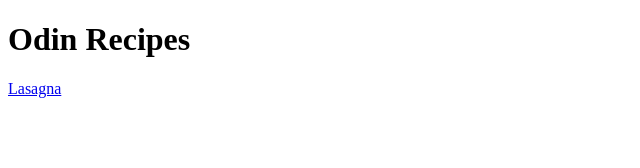
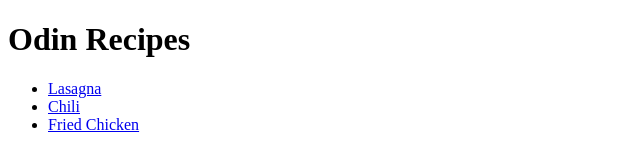
Before and after one commit to rumbocazzo/odin-recipes, a plain HTML site: page index.html in a window 1280 px wide. Shown: the whole page, without its empty margins (0-640 px from the left). Drawn offline with Linux system fonts and the light colour scheme.

```diff
--- a/index.html
+++ b/index.html
@@ -7,6 +7,10 @@
 	</head>
 	<body>
 		<h1>Odin Recipes</h1>
-		<a href="./recipes/lasagna.html">Lasagna</a>
+		<ul>
+			<li><a href="./recipes/lasagna.html">Lasagna</a></li>
+			<li><a href="./recipes/chili.html">Chili</a></li>
+			<li><a href="./recipes/fried-chicken.html">Fried Chicken</a></li>
+		</ul>
 	</body>
 </html>
```
Also changed, not shown: img/chicken.jpg (added), img/chili.jpg (added).
